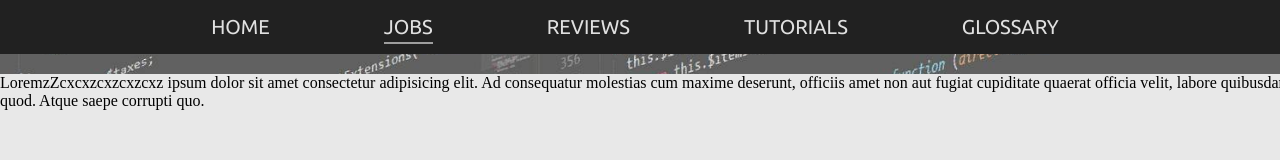
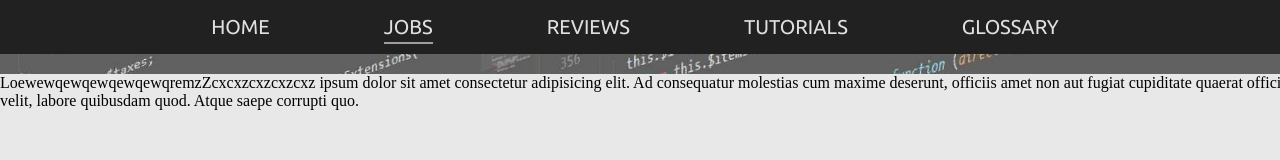
Before and after one commit to dakarce1/TCA, a plain HTML site: page jobs.html in a window 1280 px wide. Drawn offline with Linux system fonts and the light colour scheme.

Commit message:
change nr 2

```diff
--- a/jobs.html
+++ b/jobs.html
@@ -19,7 +19,7 @@
         </ul>
     </nav>
     <Section class="jobs">
-        <p>LoremzZcxcxzcxzcxzcxz ipsum dolor sit amet consectetur adipisicing elit. Ad consequatur molestias cum maxime deserunt, officiis amet non aut fugiat cupiditate quaerat officia velit, labore quibusdam quod. Atque saepe corrupti quo.</p>
+        <p>LoewewqewqewqewqewqremzZcxcxzcxzcxzcxz ipsum dolor sit amet consectetur adipisicing elit. Ad consequatur molestias cum maxime deserunt, officiis amet non aut fugiat cupiditate quaerat officia velit, labore quibusdam quod. Atque saepe corrupti quo.</p>
     </Section>
 
 </body>
```
